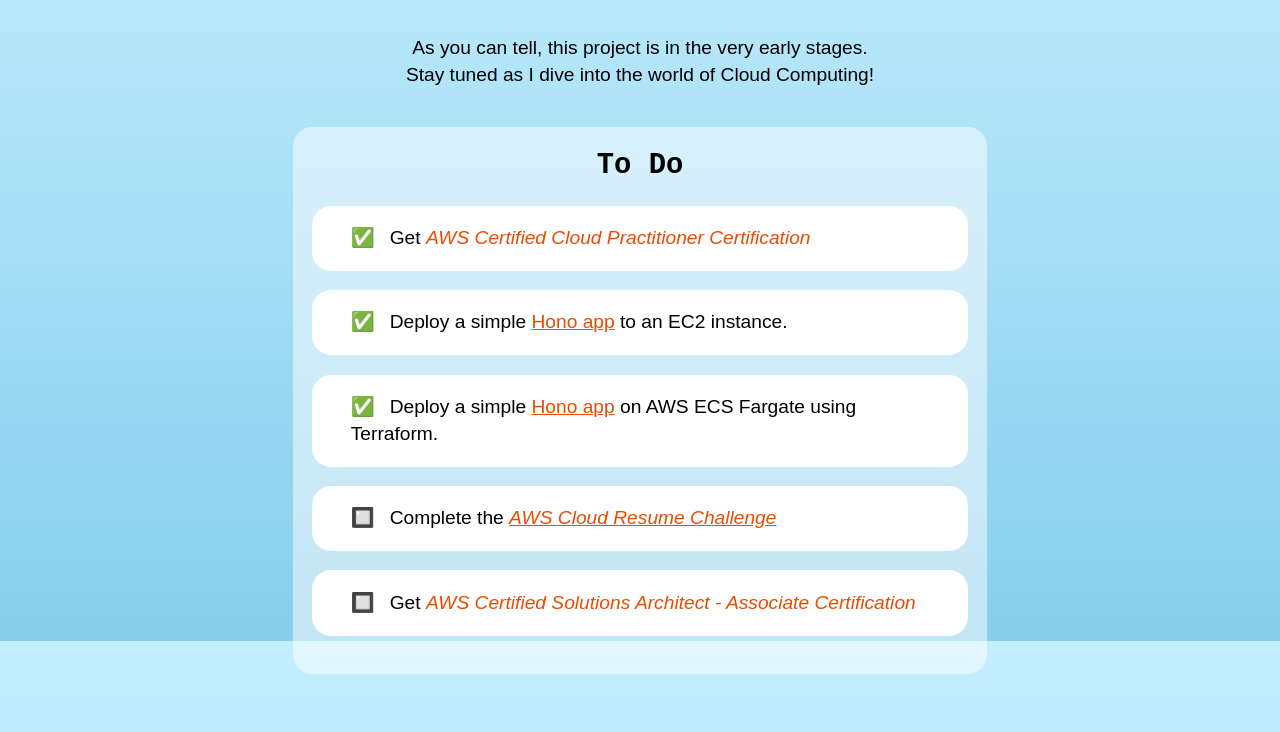
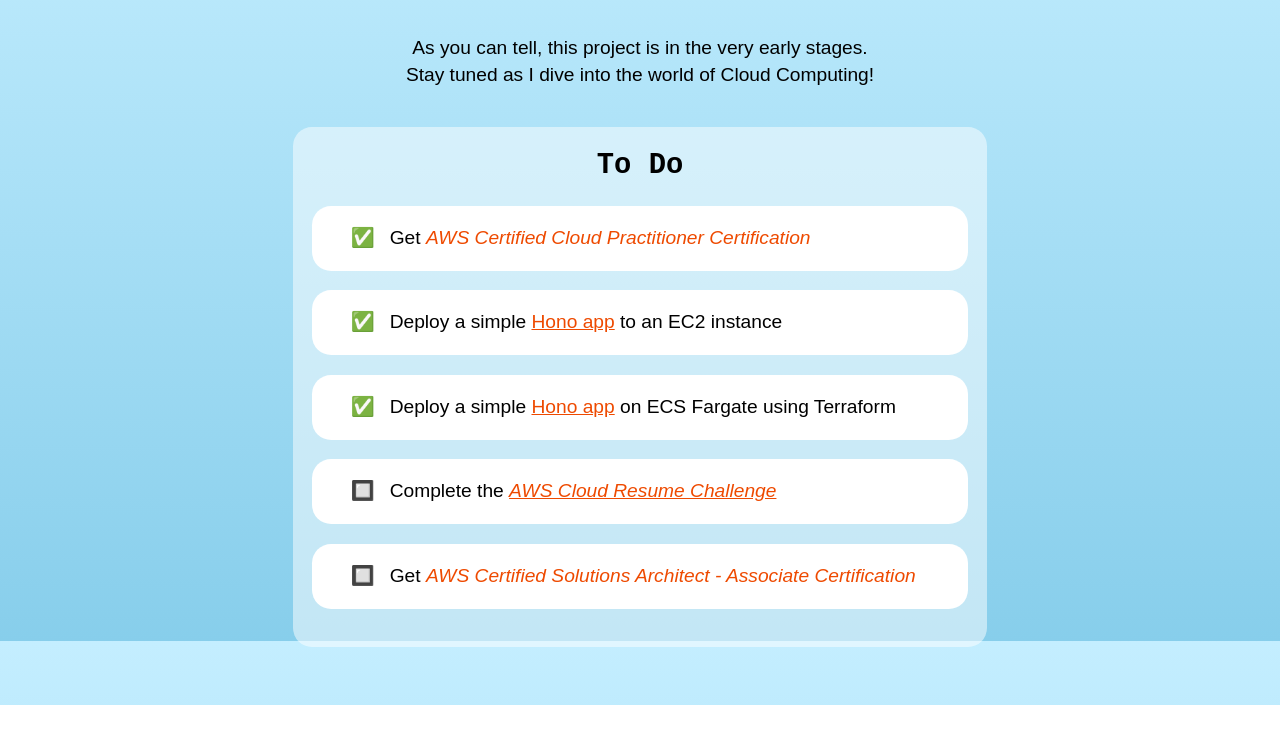
Before and after one commit to lmackenzie94/lukelearnsthecloud, a website built with Vite: page index.html in a window 1280 px wide. Shown: the part 159-891 px from the top of the page. After the commit the page ends 864 px from the top, so only its background shows below. Built offline with nearby package versions, Linux system fonts and the light colour scheme.

Commit message:
Update index.html to refine ECS Fargate deployment description

```diff
--- a/index.html
+++ b/index.html
@@ -25,10 +25,10 @@
         <em>AWS Certified Cloud Practitioner Certification</em>
       </p>
       <p class="white-bg">
-        <span class="emoji">✅</span> Deploy a simple <a href="https://hono-ec2.lukelearnsthe.cloud" target="_blank">Hono app</a> to an EC2 instance.
+        <span class="emoji">✅</span> Deploy a simple <a href="https://hono-ec2.lukelearnsthe.cloud" target="_blank">Hono app</a> to an EC2 instance
       </p>
       <p class="white-bg">
-        <span class="emoji">✅</span> Deploy a simple <a href="https://hono-ecs.lukelearnsthe.cloud" target="_blank">Hono app</a> on AWS ECS Fargate using Terraform.
+        <span class="emoji">✅</span> Deploy a simple <a href="https://hono-ecs.lukelearnsthe.cloud" target="_blank">Hono app</a> on ECS Fargate using Terraform
       </p>
       <p class="white-bg">
         <span class="emoji">🔲</span> Complete the <a href="https://cloudresumechallenge.dev/docs/the-challenge/aws/" target="_blank"><em>AWS Cloud Resume Challenge</em>
```
